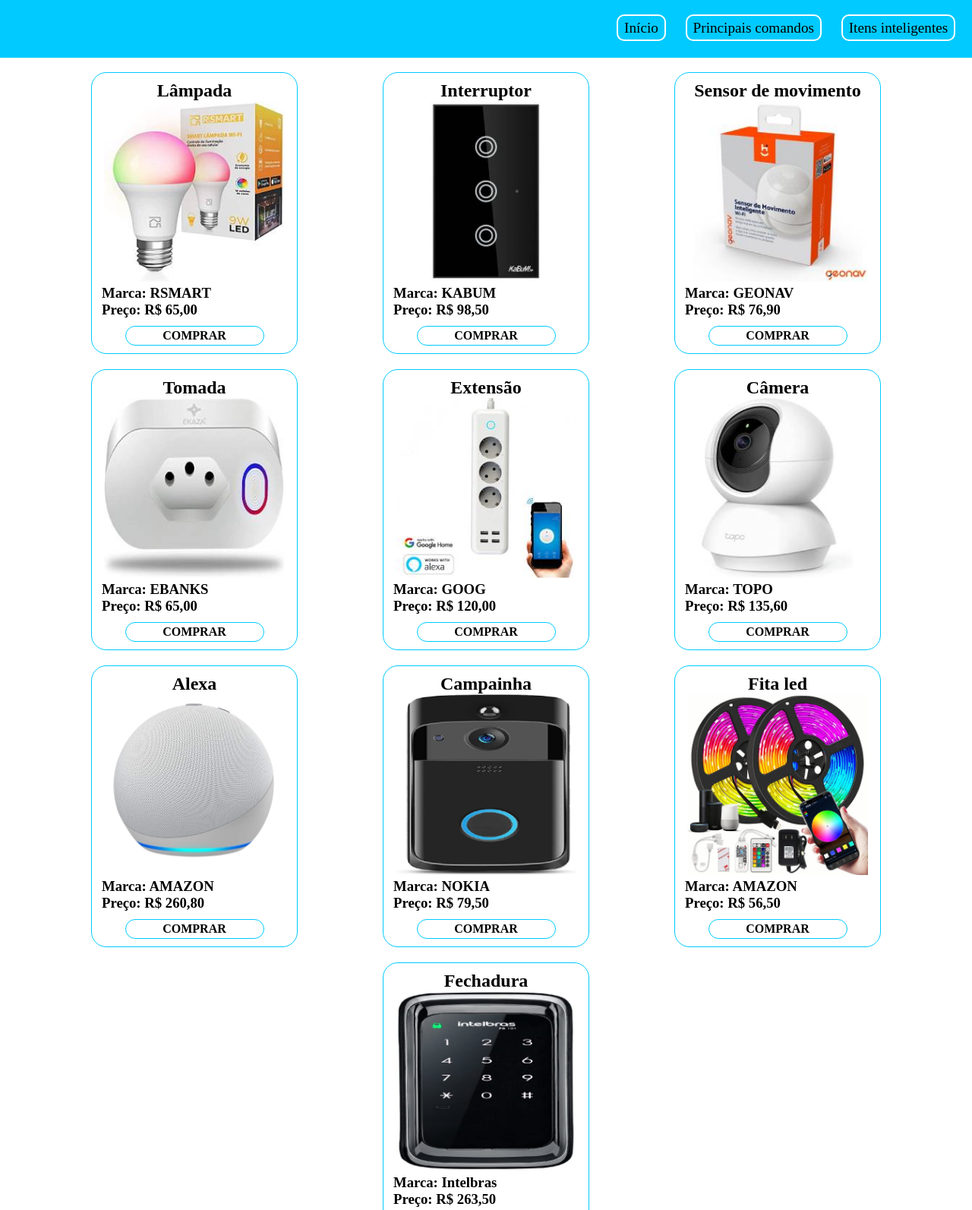
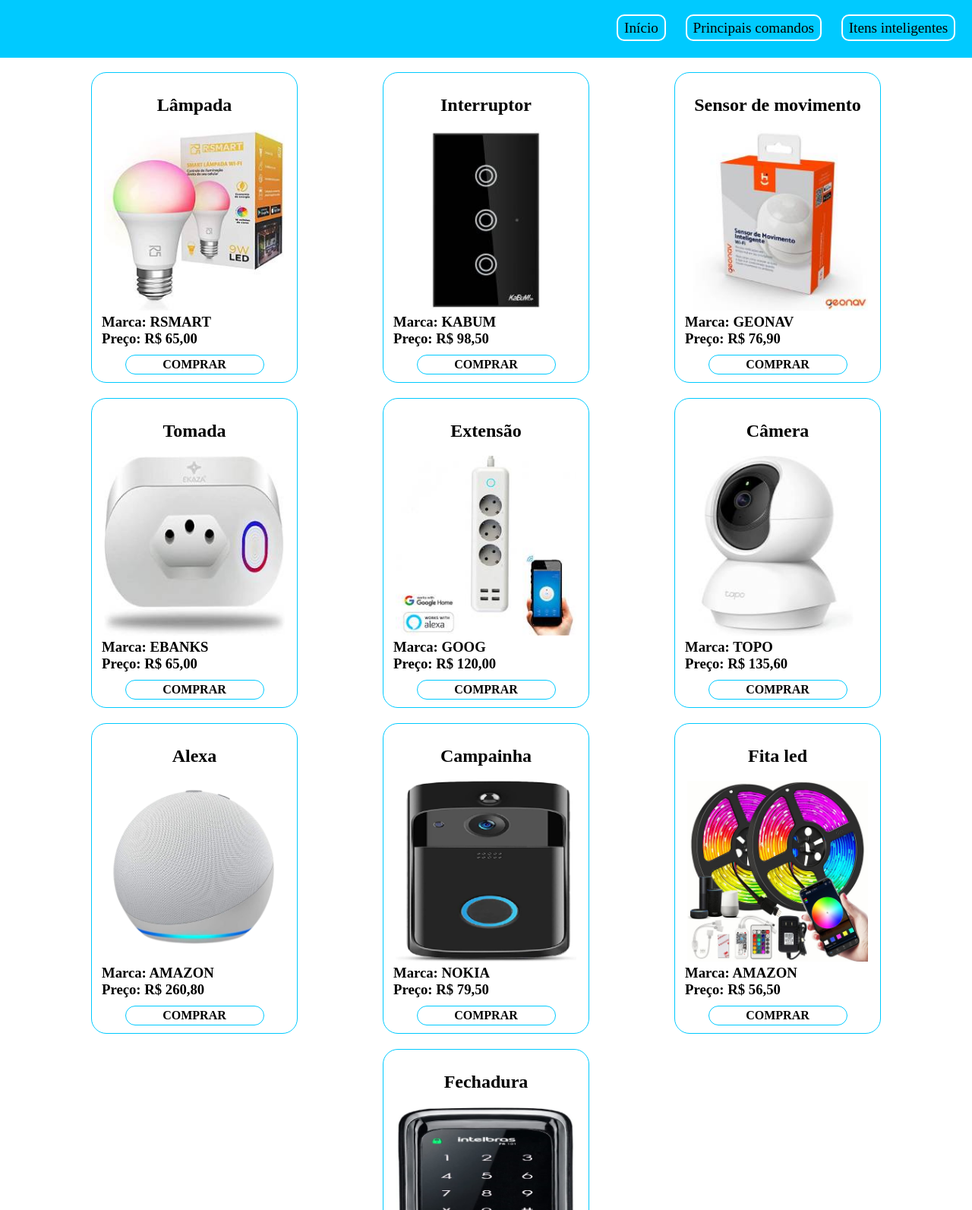
Before and after one commit to GiovaniBraz02468/alexa-pagina.github.io, a plain HTML site: page pagina/itens-inteligentes.html in a window 1280 px wide. Shown: the top 1593 px of the page at 76% size. Drawn offline with Linux system fonts and the light colour scheme.

Commit message:
Update itens-inteligentes.html

```diff
--- a/pagina/itens-inteligentes.html
+++ b/pagina/itens-inteligentes.html
@@ -20,7 +20,9 @@
     <section class="texto-principal">
       <div class="conteudo-principal">
           <div class="conteudo-item">
+              <div class="topo">
                   <h2>Lâmpada</h2>
+              </div>
               <picture>
                   <img src="../midia/lampada-inteligente.jpg" alt="Lampada inteligente">
               </picture>
@@ -31,7 +33,9 @@
             </a>
           </div>
           <div class="conteudo-item">
+            <div class="topo">
                 <h2>Interruptor</h2>
+            </div>
             <picture>
                 <img src="../midia/interruptor.jpg" alt="Interruptor inteligente">
             </picture>
@@ -42,7 +46,9 @@
             </a>
         </div>
         <div class="conteudo-item">
+            <div class="topo">
                 <h2>Sensor de movimento</h2>
+            </div>
             <picture>
                 <img src="../midia/sendor-movimento.jpg" alt="sensor inteligente">
             </picture>
@@ -53,7 +59,9 @@
             </a>
         </div>
         <div class="conteudo-item">
+            <div class="topo">
                 <h2>Tomada</h2>
+            </div>
             <picture>
                 <img src="../midia/tomada-inteligente.jpg" alt="tomada inteligente">
             </picture>
@@ -64,7 +72,9 @@
             </a>
         </div>
         <div class="conteudo-item">
+            <div class="topo">
                 <h2>Extensão</h2>
+            </div>
             <picture>
                 <img src="../midia/extensão-inteligente.jpg" alt="extensão inteligente">
             </picture>
@@ -75,7 +85,9 @@
             </a>
         </div>
         <div class="conteudo-item">
+            <div class="topo">
                 <h2>Câmera</h2>
+            </div>
             <picture>
                 <img src="../midia/camera-inteligente.jpg" alt="camerea inteligente">
             </picture>
@@ -86,7 +98,9 @@
             </a>
         </div>
         <div class="conteudo-item">
+            <div class="topo">
                 <h2>Alexa</h2>
+            </div>
             <picture>
                 <img src="../midia/alexa-inteligente.png" alt="alexa inteligente">
             </picture>
@@ -97,7 +111,9 @@
             </a>
         </div>
         <div class="conteudo-item">
+            <div class="topo">
                 <h2>Campainha</h2>
+            </div>
             <picture>
                 <img src="../midia/campainha.png" alt="campainha inteligente">
             </picture>
@@ -108,7 +124,9 @@
             </a>
         </div>
         <div class="conteudo-item">
+            <div class="topo">
                 <h2>Fita led</h2>
+            </div>
             <picture>
                 <img src="../midia/led-inteligente-dois.png" alt="led inteligente">
             </picture>
@@ -119,7 +137,9 @@
             </a>
         </div>
         <div class="conteudo-item">
+            <div class="topo">
                 <h2>Fechadura</h2>
+            </div>
             <picture>
                 <img src="../midia/tranca-inteligente-u,.png" alt="led inteligente">
             </picture>
```
Lines whose indentation alone changed are shown as unchanged.
